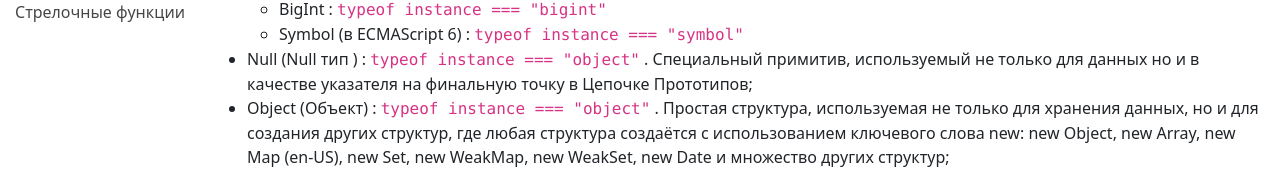
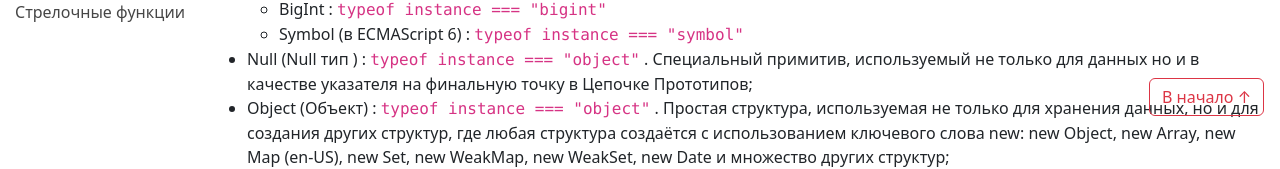
Before and after one commit to Pixel-King/CoreJS, a React (Create React App) app in the folder corejs-dev/: page /theory in a window 1280 px wide. Shown: the part 668-837 px from the top of the page. Built offline with nearby package versions, Linux system fonts and the light colour scheme.

Commit message:
feat: add scroll button to TheoryPage

```diff
--- a/corejs-dev/src/components/Theory/TheoryPage.tsx
+++ b/corejs-dev/src/components/Theory/TheoryPage.tsx
@@ -17,9 +17,14 @@ import Polyfills from "./articlesTheory/Polyfills";
 import Functions from "./articlesTheory/Functions";
 import FunctionExpressions from "./articlesTheory/FunctionExpressions";
 import ArrowFunctions from "./articlesTheory/ArrowFunctions";
+import Button from 'react-bootstrap/Button';
 
 const TheoryPage: React.FC = () => {
     const [activePage, setActivatePage] = useState<string>('art1');
+    const scrollButton = <Button variant="outline-danger position-fixed bottom-0 end-0 mx-3 my-3" onClick={scrollUp}>В начало ↑</Button>;
+    function scrollUp() {
+        window.scrollBy(0, -window.pageYOffset);
+    }
     return (
         <div className="theory-page-wrap">
             <div className="articles-nav-wrap">
@@ -80,6 +85,7 @@ const TheoryPage: React.FC = () => {
                 {activePage === 'art12'? <FunctionExpressions/>:<a></a>  }
                 {activePage === 'art13'? <ArrowFunctions/>:<a></a>  }
             </div>
+            {scrollButton}
         </div>
     );
 }
```
